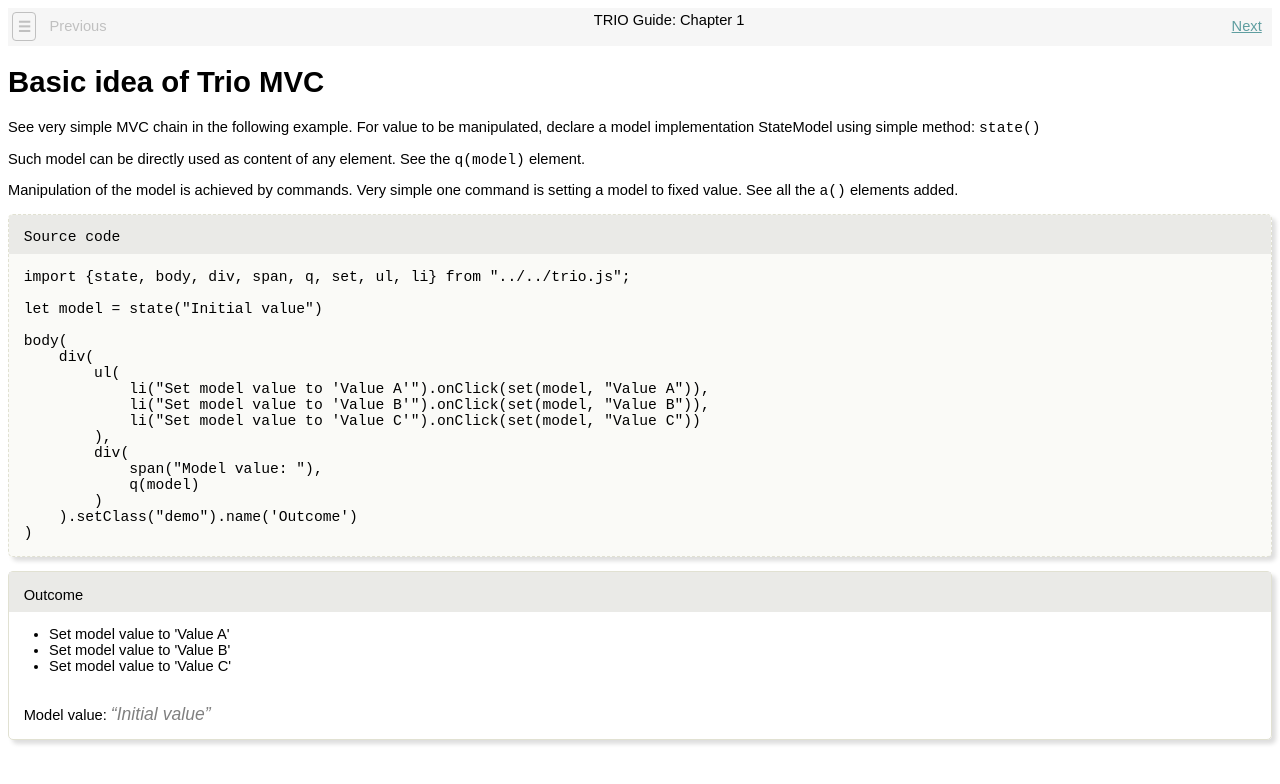
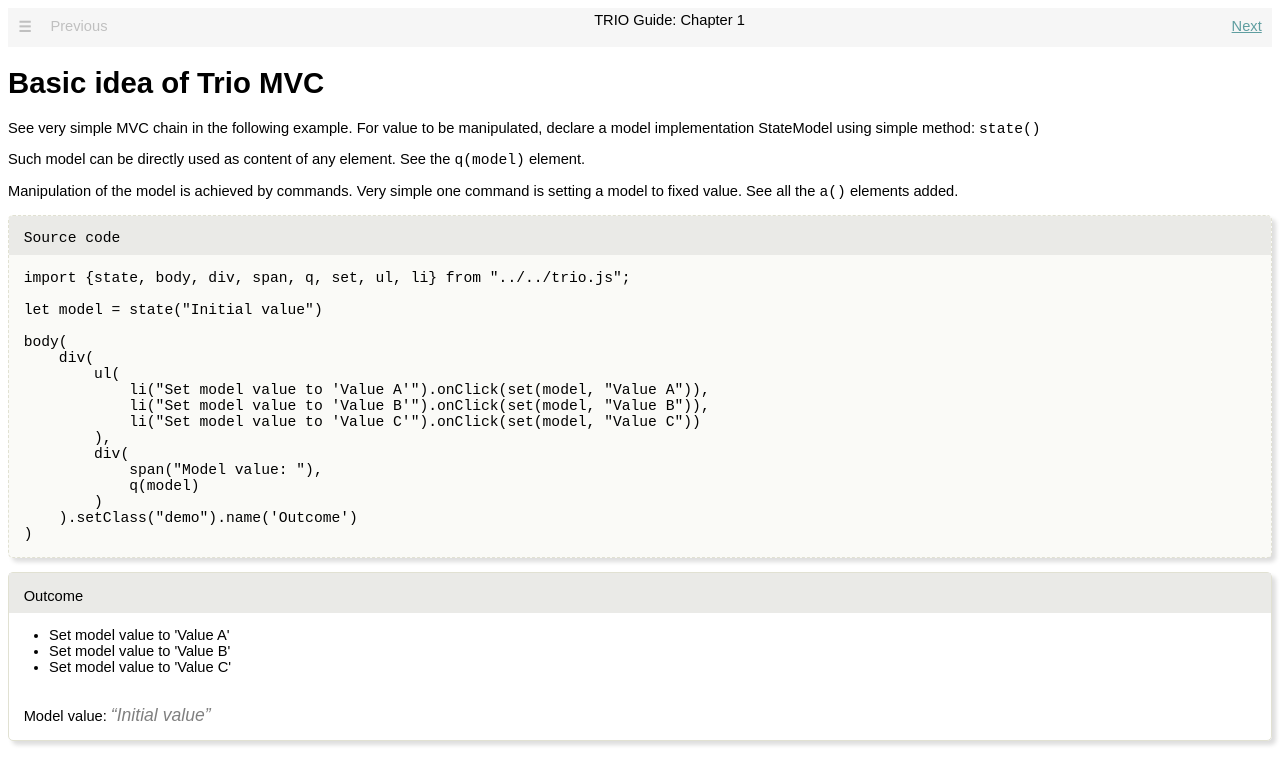
Before and after one commit to squeletec/trio, a plain HTML site: page doc/guide/index.html in a window 1280 px wide. Drawn offline with Linux system fonts and the light colour scheme.

Commit message:
Update guide.css

```diff
--- a/doc/guide/guide.css
+++ b/doc/guide/guide.css
@@ -64,15 +64,16 @@ div.header {
 .menu {
     display: inline-block;
     margin-right: 0.5em;
-    padding: 0.3em;
+    /* padding: 0.3em; */
     font-weight: bold;
     font-family: monospace;
 }
 .menu:hover {
     background-color: white;
 }
-
+/*
 a.menu {
     border-radius: 4px;
     border: 1px solid silver;
 }
+*/
```
